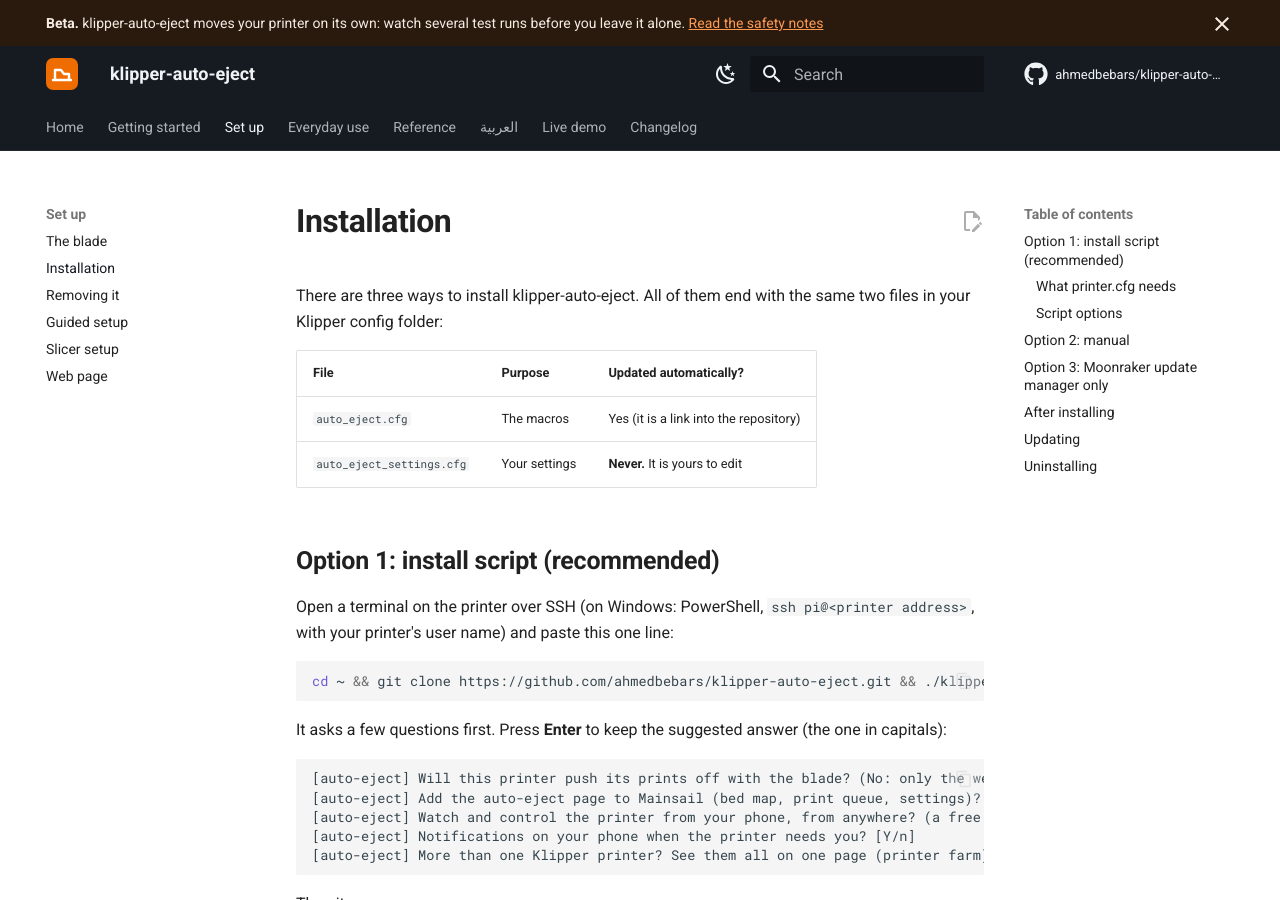
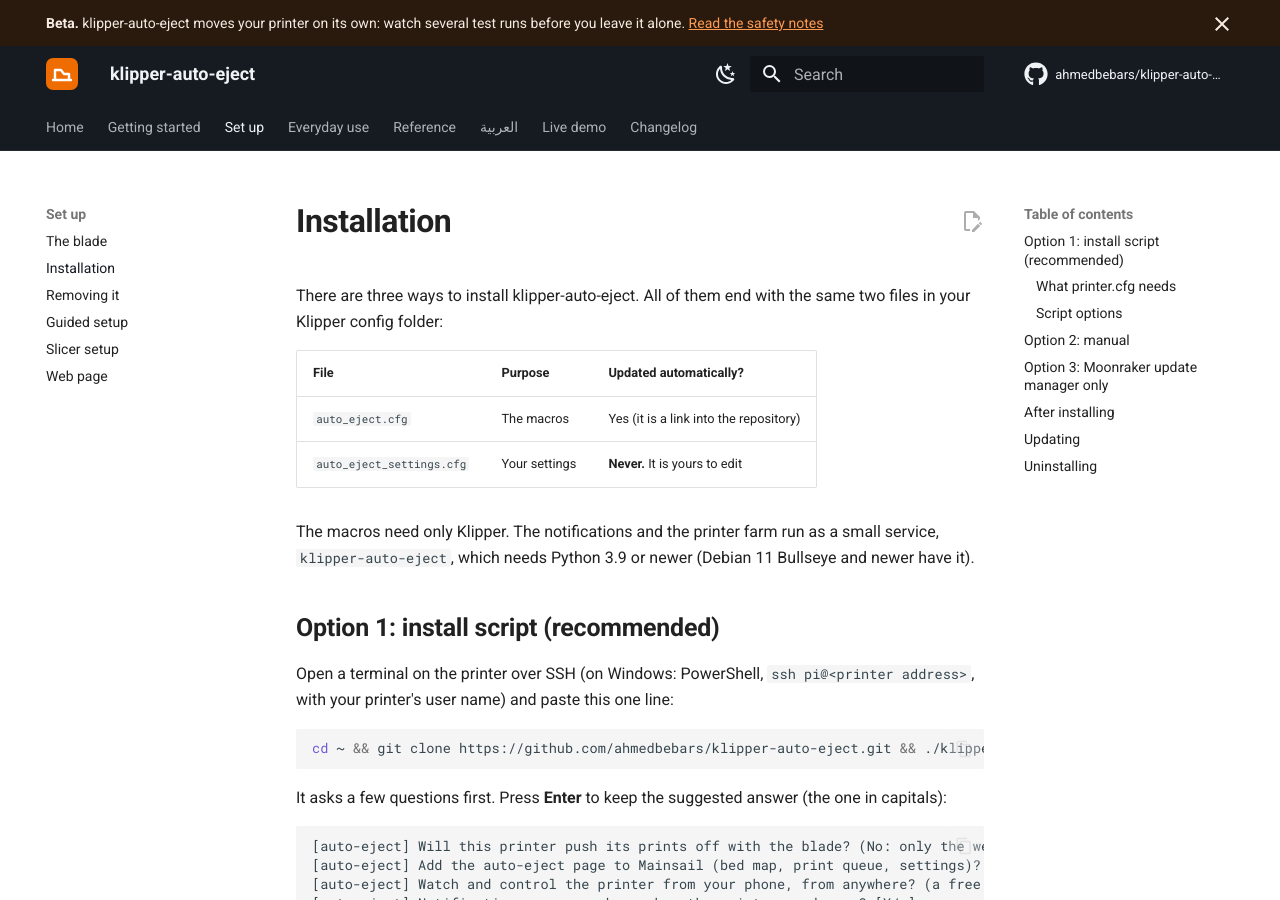
Before and after one commit to ahmedbebars/klipper-auto-eject, an MkDocs documentation site: the page built from docs/installation.md, in a window 1280 px wide and 900 px high. Built offline with MkDocs 1.6.1 and Material for MkDocs 9.7.7, drawn with Linux system fonts in a browser that asks for light colours; comment, search, counter and statistics services are not loaded.

```diff
--- a/docs/installation.md
+++ b/docs/installation.md
@@ -9,6 +9,9 @@
 |---|---|---|
 | `auto_eject.cfg` | The macros | Yes (it is a link into the repository) |
 | `auto_eject_settings.cfg` | Your settings | **Never.** It is yours to edit |
+
+The macros need only Klipper. The notifications and the printer farm run as a small service,
+`klipper-auto-eject`, which needs Python 3.9 or newer (Debian 11 Bullseye and newer have it).
 
 ## Option 1: install script (recommended)
 
```
Also changed, not shown: README.md (+4 -0 lines), docs/ar/README.md (+4 -0 lines), docs/ar/installation.md (+3 -0 lines).
